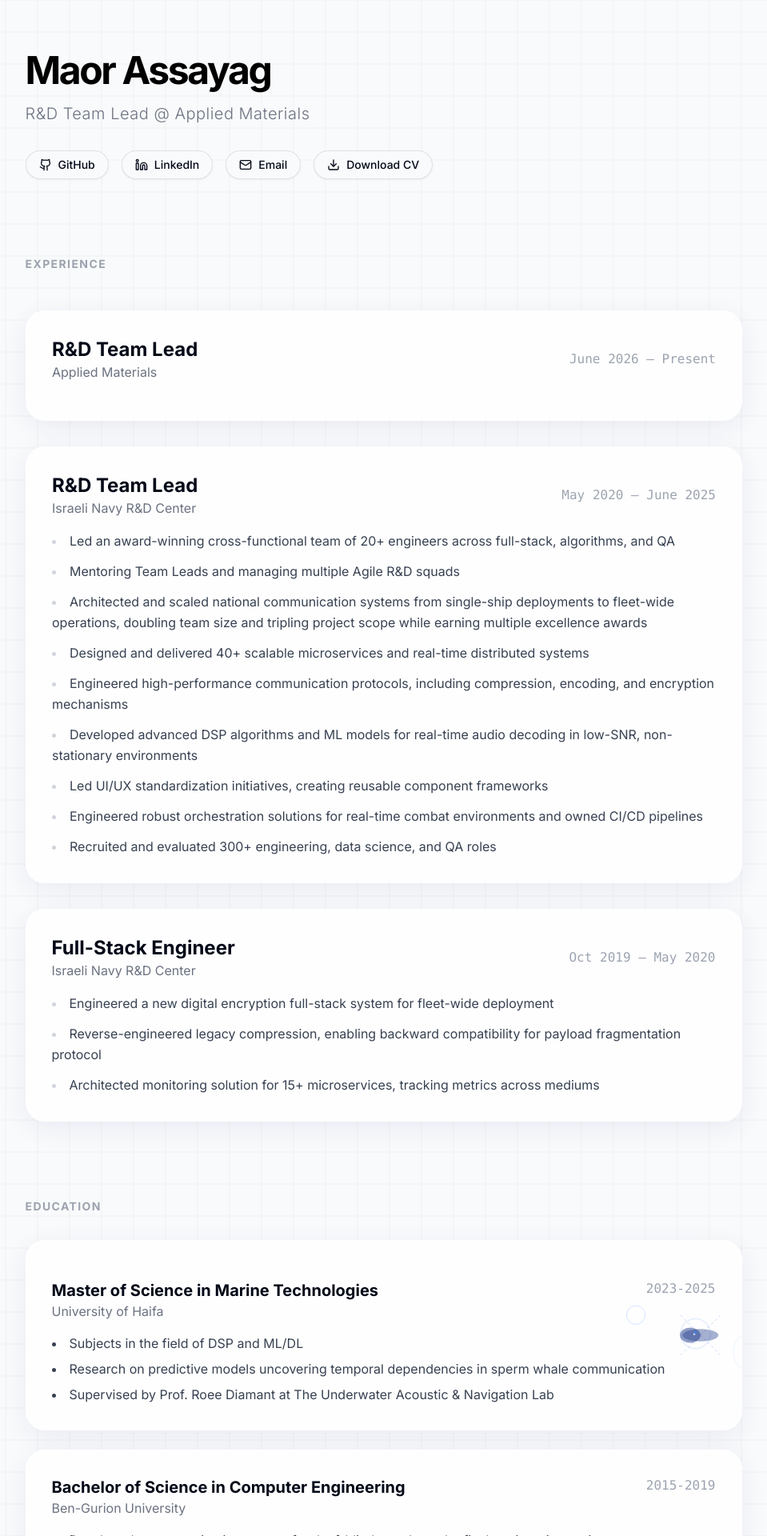
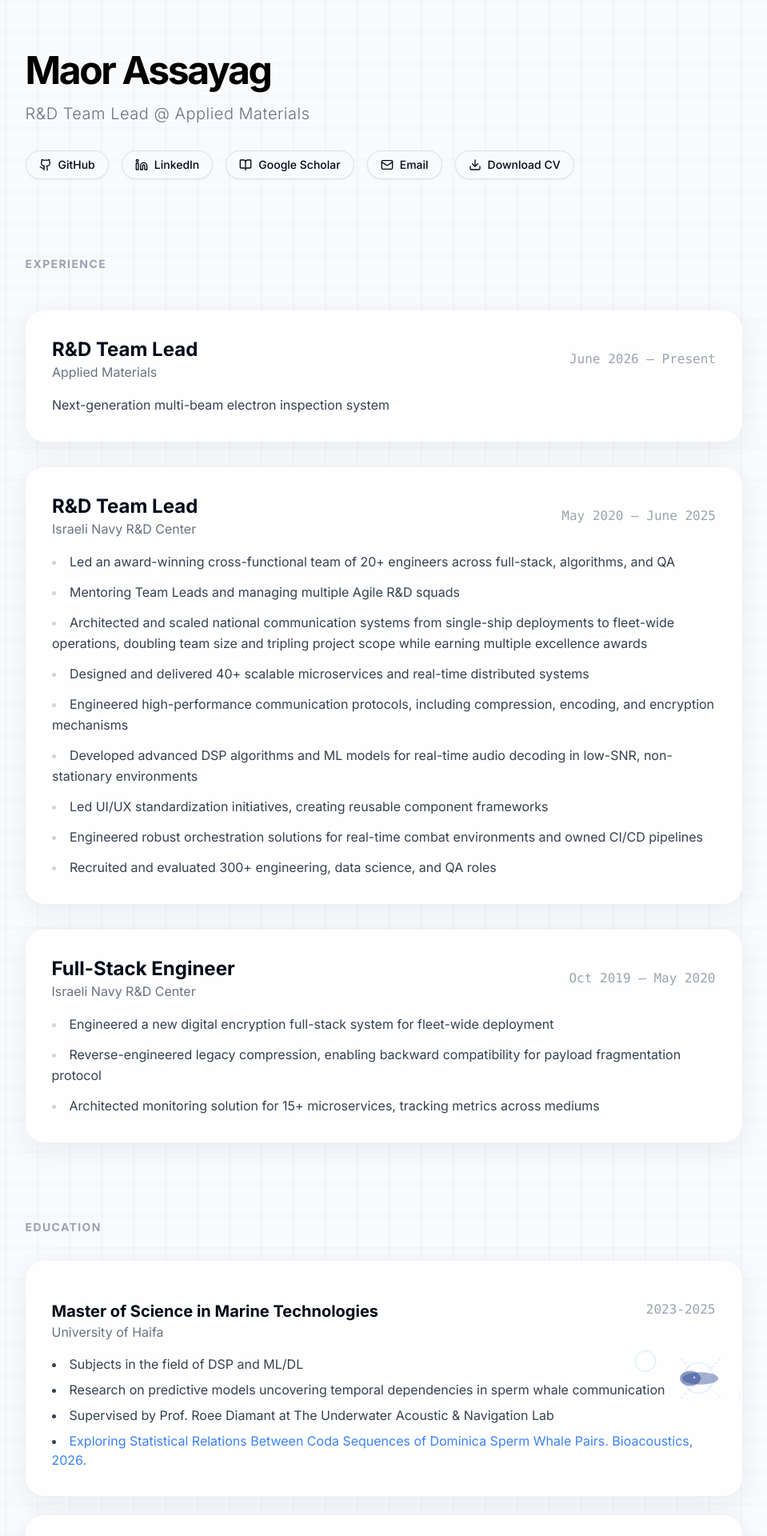
Before and after one commit to MaorAssayag/cv-website, a Next.js app: page / in a window 1280 px wide. Shown: the top 1920 px of the page at 80% size, without its empty margins (153-1112 px from the left). Built offline with nearby package versions, Linux system fonts and the light colour scheme.

Commit message:
update june 26

```diff
--- a/app/page.jsx
+++ b/app/page.jsx
@@ -1,7 +1,7 @@
 'use client';
 
 import React, { useState, useEffect, useRef } from 'react';
-import { Github, Linkedin, Mail, Phone, Download, ExternalLink, ArrowUp } from 'lucide-react';
+import { Github, Linkedin, Mail, Phone, Download, ExternalLink, ArrowUp, BookOpen} from 'lucide-react';
 import { Button } from '@/components/ui/button';
 import { Badge } from '@/components/ui/badge';
 import { useDSP } from '@/context/DSPContext';
@@ -108,11 +108,17 @@
               <Github className="w-4 h-4 mr-2" />
               GitHub
             </a>
-          </Button>
+            </Button>
           <Button variant="outline" className="rounded-full border-black/10 hover:bg-black hover:text-white transition-all" asChild>
             <a href="https://linkedin.com/in/maorassayag" target="_blank" rel="noopener noreferrer">
               <Linkedin className="w-4 h-4 mr-2" />
               LinkedIn
+            </a>
+            </Button>
+            <Button variant="outline" className="rounded-full border-black/10 hover:bg-black hover:text-white transition-all" asChild>
+            <a href="https://scholar.google.com/citations?user=X_lo6QIAAAAJ" target="_blank" rel="noopener noreferrer">
+              <BookOpen className="w-4 h-4 mr-2" />
+              Google Scholar
             </a>
           </Button>
           <Button variant="outline" className="rounded-full border-black/10 hover:bg-black hover:text-white transition-all" asChild>
@@ -150,6 +156,8 @@
               <span className="text-base font-mono text-gray-400">June 2026 – Present</span>
               </div>
               <ul className="space-y-3 text-gray-700 leading-relaxed list-disc list-inside marker:text-gray-300">
+              Next-generation multi-beam electron inspection system
+
               </ul>
           </div>
 
@@ -247,6 +255,7 @@
                 <li>Subjects in the field of DSP and ML/DL</li>
                   <li>Research on predictive models uncovering temporal dependencies in sperm whale communication</li>
                   <li>Supervised by Prof. Roee Diamant at The Underwater Acoustic & Navigation Lab</li>
+                  <li><a href="https://doi.org/10.1080/09524622.2026.2684665" target="_blank" rel="noopener noreferrer" className="text-blue-500 hover:text-blue-600">Exploring Statistical Relations Between Coda Sequences of Dominica Sperm Whale Pairs. Bioacoustics, 2026.</a></li>
               </ul>
             </div>
           </div>
```
